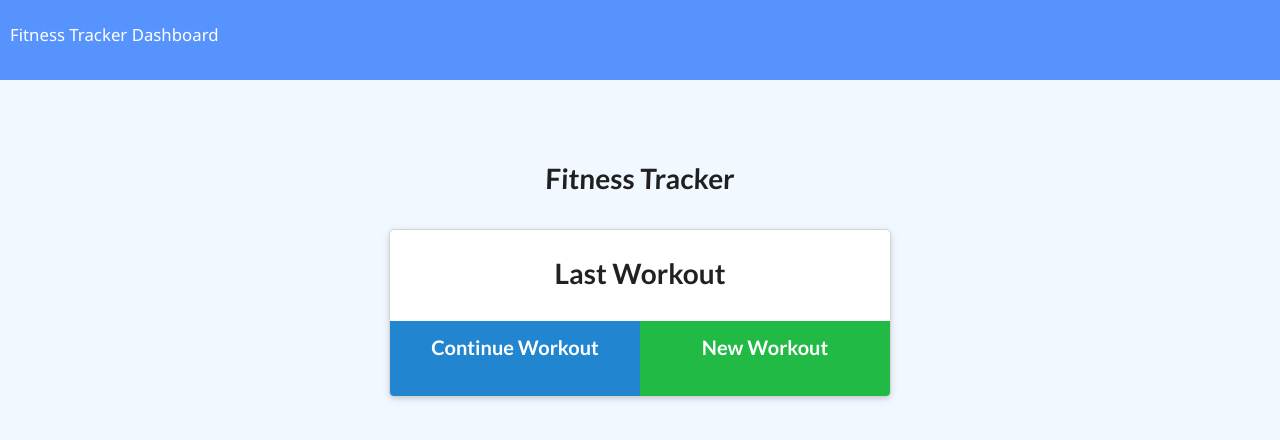
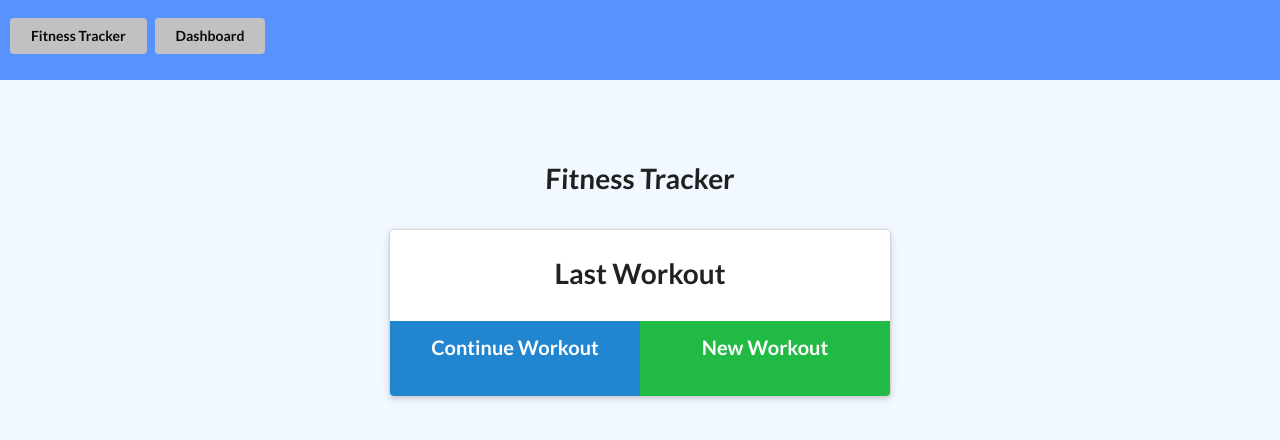
Before and after one commit to jhandy4/Workout-Tracker, a website: page public/index.html in a window 1280 px wide. Drawn offline with nearby package versions, Linux system fonts and the light colour scheme; no server answers.

Commit message:
add buttons

```diff
--- a/public/index.html
+++ b/public/index.html
@@ -12,8 +12,13 @@
 
 <body>
   <nav>
-    <a href="/">Fitness Tracker</a>
-    <a href="/stats">Dashboard</a>
+    <button class="ui active button">
+      <a href="/">Fitness Tracker</a>
+    </button>
+    <button class="ui active button">
+      <a href="/stats">Dashboard</a>
+    </button>
+
   </nav>
   <div class="wrapper workout">
     <header>
```
Also changed, not shown: public/stats.html (+2 -0 lines).
